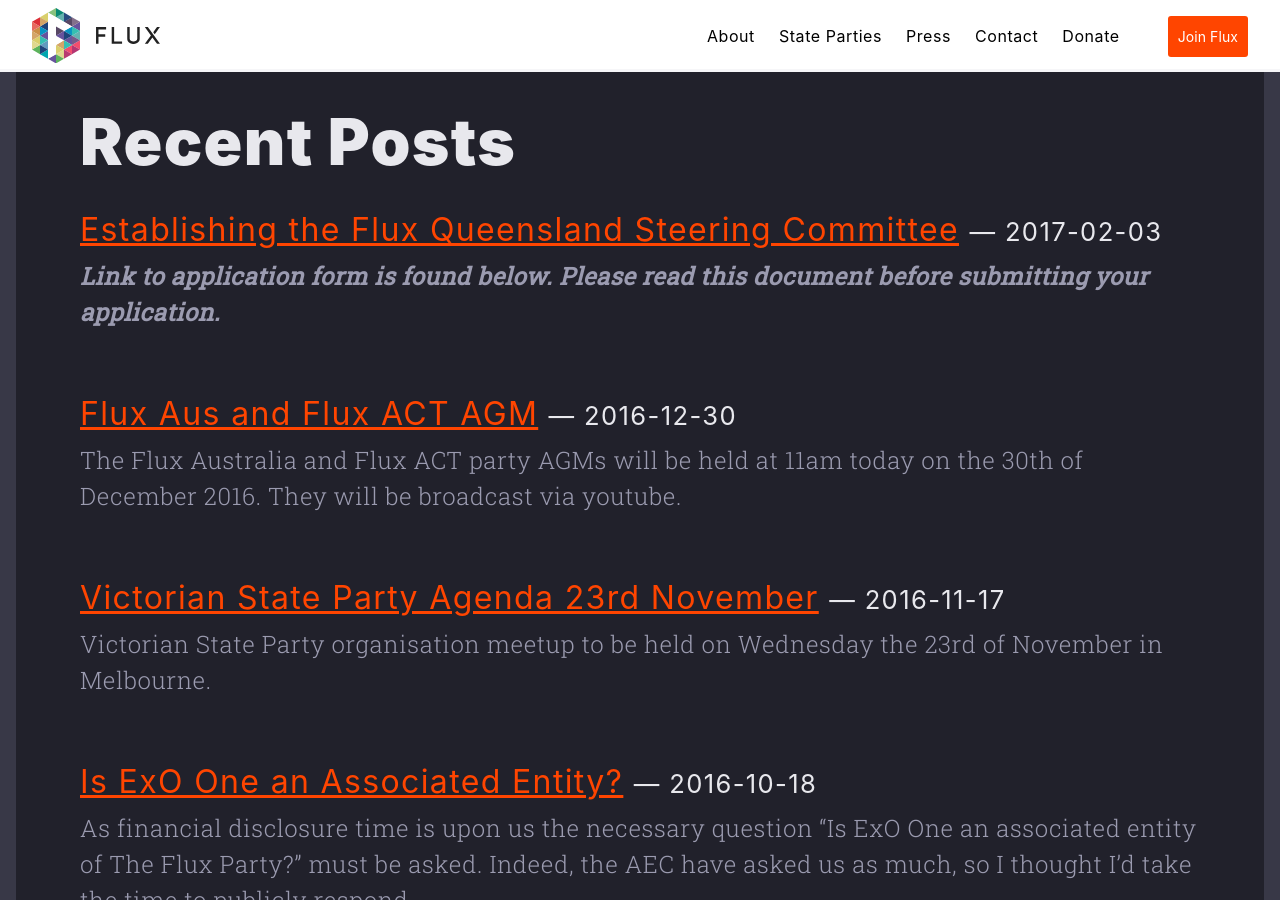
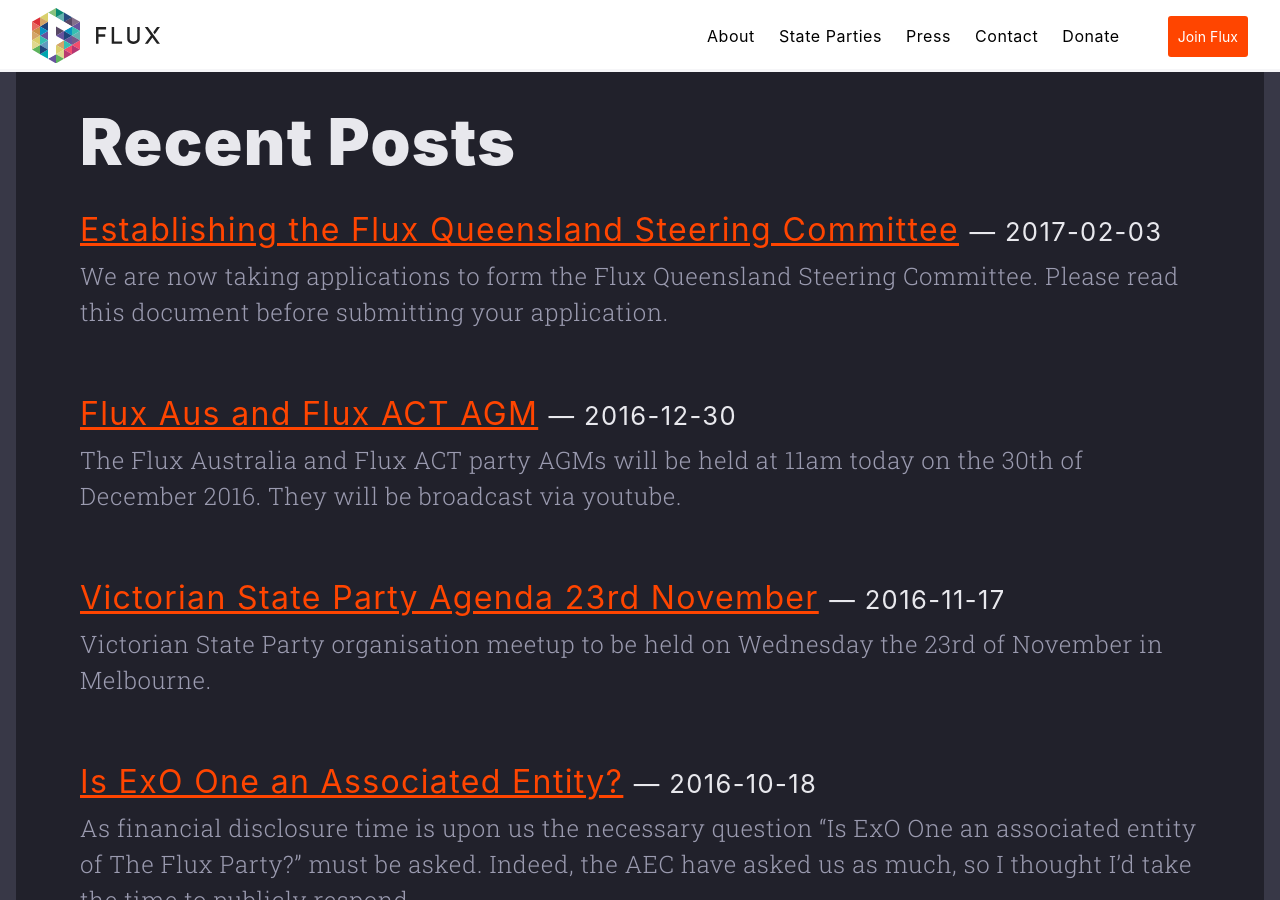
Before and after one commit to voteflux/flux-website-v2, a Jekyll site: the page built from index.html, in a window 1280 px wide and 900 px high, scrolled down 1640 px. Built offline with Jekyll 4.4.1, drawn with Linux system fonts in a browser that asks for light colours.

Commit message:
Added new first paragraph

```diff
--- a/_posts/2017-02-03-Establishing-the-Flux-Queensland-Steering-Committee.md
+++ b/_posts/2017-02-03-Establishing-the-Flux-Queensland-Steering-Committee.md
@@ -6,7 +6,9 @@
 permalink: /2017/02/03/establishing-qld-steerco/
 ---
 
-_**Link to application form is found below. Please read this document before submitting your application.**_
+We are now taking applications to form the Flux Queensland Steering Committee. Please read this document before submitting your application.
+
+_**Link to the application form is found below.**_
 
 In the absence of the Flux Queensland’s formal leadership (comprised of the Leader and Deputy Leader of the federal Flux Party), the Party’s ordinary governance and decision making will be conducted by a Steering Committee of 5 initial party members.
 
```
